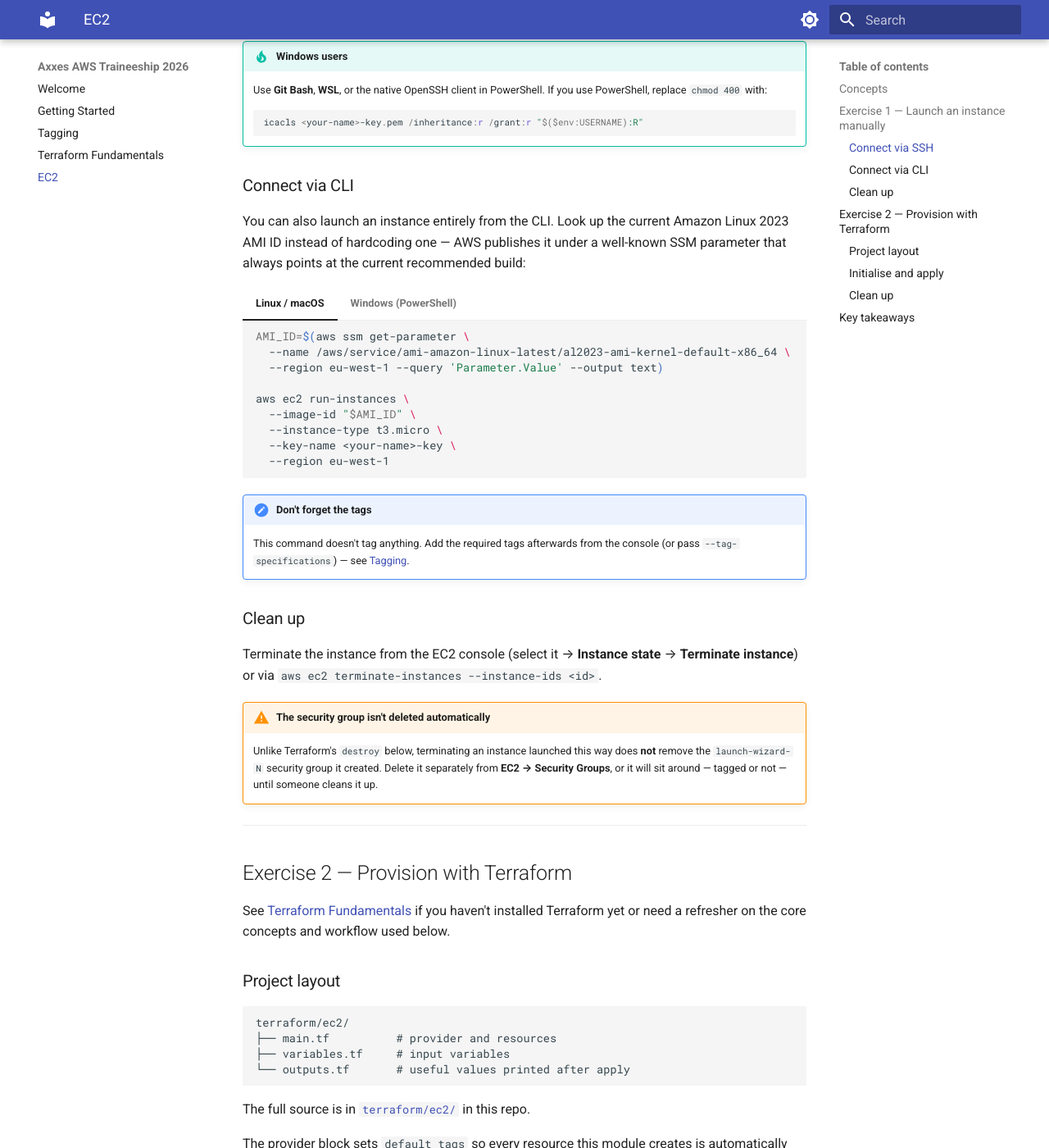
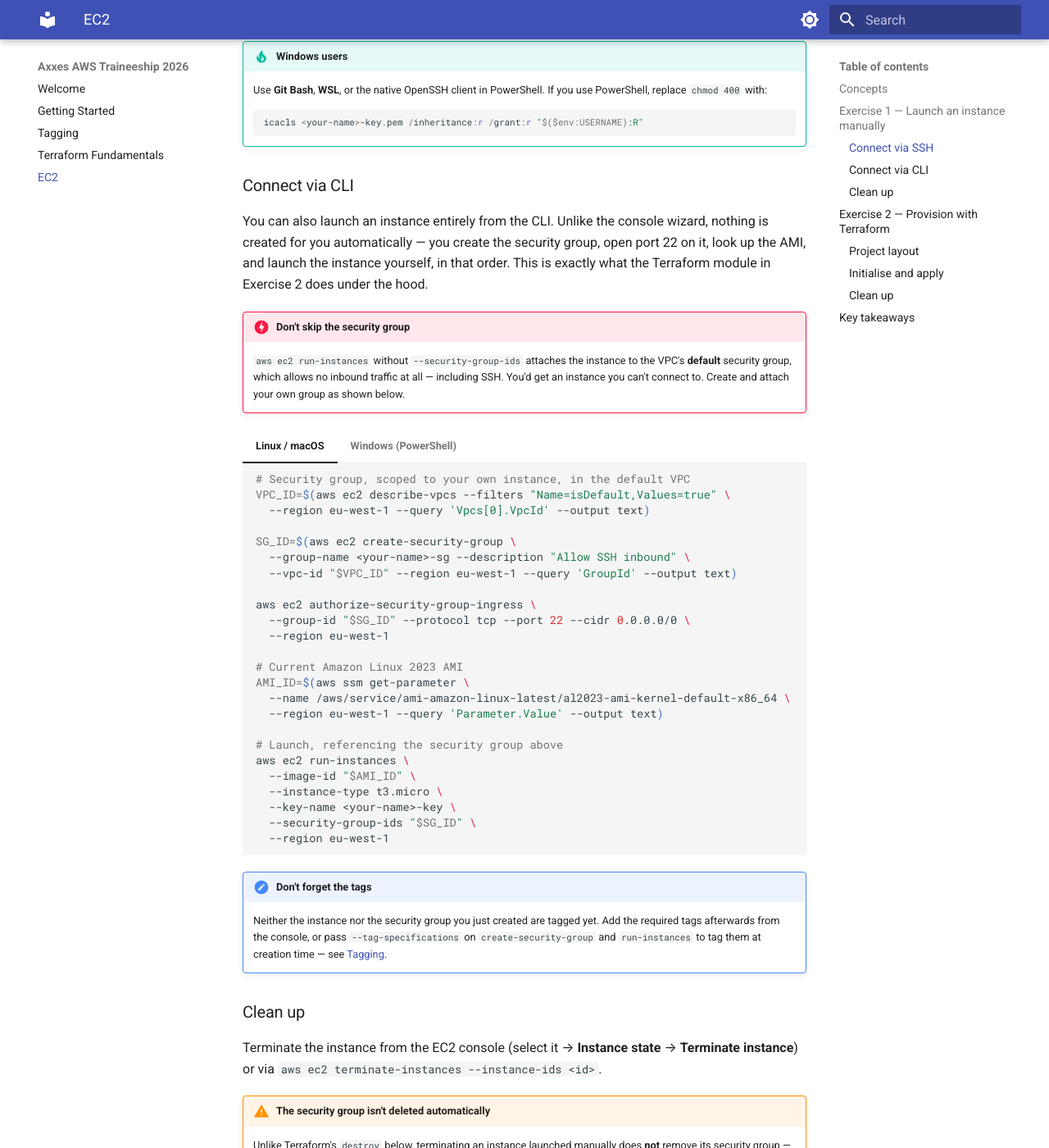
Before and after one commit to jdeboeck03/aws-traineeship, an MkDocs documentation site: the page built from docs/content/ec2/index.md, in a window 1280 px wide and 1400 px high, scrolled down 1819 px. Shown: the whole window at 82% size. Built offline with MkDocs 1.6.1 and Material for MkDocs 9.7.7, drawn with Linux system fonts in a browser that asks for light colours; some of the changed text lies outside the part shown.

Commit message:
Fix EC2 CLI launch example missing a security group
aws ec2 run-instances without --security-group-ids silently attaches to
the VPC's default security group, which blocks all inbound traffic
including SSH. Walk through creating a dedicated security group, opening
port 22, and referencing it at launch instead — validated live against
the account (create/authorize/dry-run/delete, no residue left).

Co-Authored-By: Claude Sonnet 5 <noreply@anthropic.com>

````diff
--- a/docs/content/ec2/index.md
+++ b/docs/content/ec2/index.md
@@ -81,27 +81,59 @@ ssh -i <your-name>-key.pem ec2-user@<public-ip>
 
 ### Connect via CLI
 
-You can also launch an instance entirely from the CLI. Look up the current Amazon Linux 2023 AMI
-ID instead of hardcoding one — AWS publishes it under a well-known SSM parameter that always
-points at the current recommended build:
+You can also launch an instance entirely from the CLI. Unlike the console wizard, nothing is
+created for you automatically — you create the security group, open port 22 on it, look up the
+AMI, and launch the instance yourself, in that order. This is exactly what the Terraform module in
+Exercise 2 does under the hood.
+
+!!! danger "Don't skip the security group"
+    `aws ec2 run-instances` without `--security-group-ids` attaches the instance to the VPC's
+    **default** security group, which allows no inbound traffic at all — including SSH. You'd get
+    an instance you can't connect to. Create and attach your own group as shown below.
 
 === "Linux / macOS"
 
     ```shell
+    # Security group, scoped to your own instance, in the default VPC
+    VPC_ID=$(aws ec2 describe-vpcs --filters "Name=isDefault,Values=true" \
+      --region eu-west-1 --query 'Vpcs[0].VpcId' --output text)
+
+    SG_ID=$(aws ec2 create-security-group \
+      --group-name <your-name>-sg --description "Allow SSH inbound" \
+      --vpc-id "$VPC_ID" --region eu-west-1 --query 'GroupId' --output text)
+
+    aws ec2 authorize-security-group-ingress \
+      --group-id "$SG_ID" --protocol tcp --port 22 --cidr 0.0.0.0/0 \
+      --region eu-west-1
+
+    # Current Amazon Linux 2023 AMI
     AMI_ID=$(aws ssm get-parameter \
       --name /aws/service/ami-amazon-linux-latest/al2023-ami-kernel-default-x86_64 \
       --region eu-west-1 --query 'Parameter.Value' --output text)
 
+    # Launch, referencing the security group above
     aws ec2 run-instances \
       --image-id "$AMI_ID" \
       --instance-type t3.micro \
       --key-name <your-name>-key \
+      --security-group-ids "$SG_ID" \
       --region eu-west-1
     ```
 
 === "Windows (PowerShell)"
 
     ```powershell
+    $VpcId = aws ec2 describe-vpcs --filters "Name=isDefault,Values=true" `
+      --region eu-west-1 --query "Vpcs[0].VpcId" --output text
+
+    $SgId = aws ec2 create-security-group `
+      --group-name <your-name>-sg --description "Allow SSH inbound" `
+      --vpc-id $VpcId --region eu-west-1 --query "GroupId" --output text
+
+    aws ec2 authorize-security-group-ingress `
+      --group-id $SgId --protocol tcp --port 22 --cidr 0.0.0.0/0 `
+      --region eu-west-1
+
     $AmiId = aws ssm get-parameter `
       --name /aws/service/ami-amazon-linux-latest/al2023-ami-kernel-default-x86_64 `
       --region eu-west-1 --query "Parameter.Value" --output text
@@ -110,12 +142,14 @@ points at the current recommended build:
       --image-id $AmiId `
       --instance-type t3.micro `
       --key-name <your-name>-key `
+      --security-group-ids $SgId `
       --region eu-west-1
     ```
 
 !!! note "Don't forget the tags"
-    This command doesn't tag anything. Add the required tags afterwards from the console (or pass
-    `--tag-specifications`) — see [Tagging](../tagging/index.md).
+    Neither the instance nor the security group you just created are tagged yet. Add the required
+    tags afterwards from the console, or pass `--tag-specifications` on `create-security-group` and
+    `run-instances` to tag them at creation time — see [Tagging](../tagging/index.md).
 
 ### Clean up
 
@@ -123,9 +157,14 @@ Terminate the instance from the EC2 console (select it → **Instance state**
 instance**) or via `aws ec2 terminate-instances --instance-ids <id>`.
 
 !!! warning "The security group isn't deleted automatically"
-    Unlike Terraform's `destroy` below, terminating an instance launched this way does **not**
-    remove the `launch-wizard-N` security group it created. Delete it separately from
-    **EC2 → Security Groups**, or it will sit around — tagged or not — until someone cleans it up.
+    Unlike Terraform's `destroy` below, terminating an instance launched manually does **not**
+    remove its security group — neither the console wizard's `launch-wizard-N` group nor the
+    `<your-name>-sg` group created via the CLI above. Once the instance has finished terminating,
+    delete it separately:
+    ```shell
+    aws ec2 delete-security-group --group-id <sg-id> --region eu-west-1
+    ```
+    or from **EC2 → Security Groups** in the console.
 
 ---
 
````
